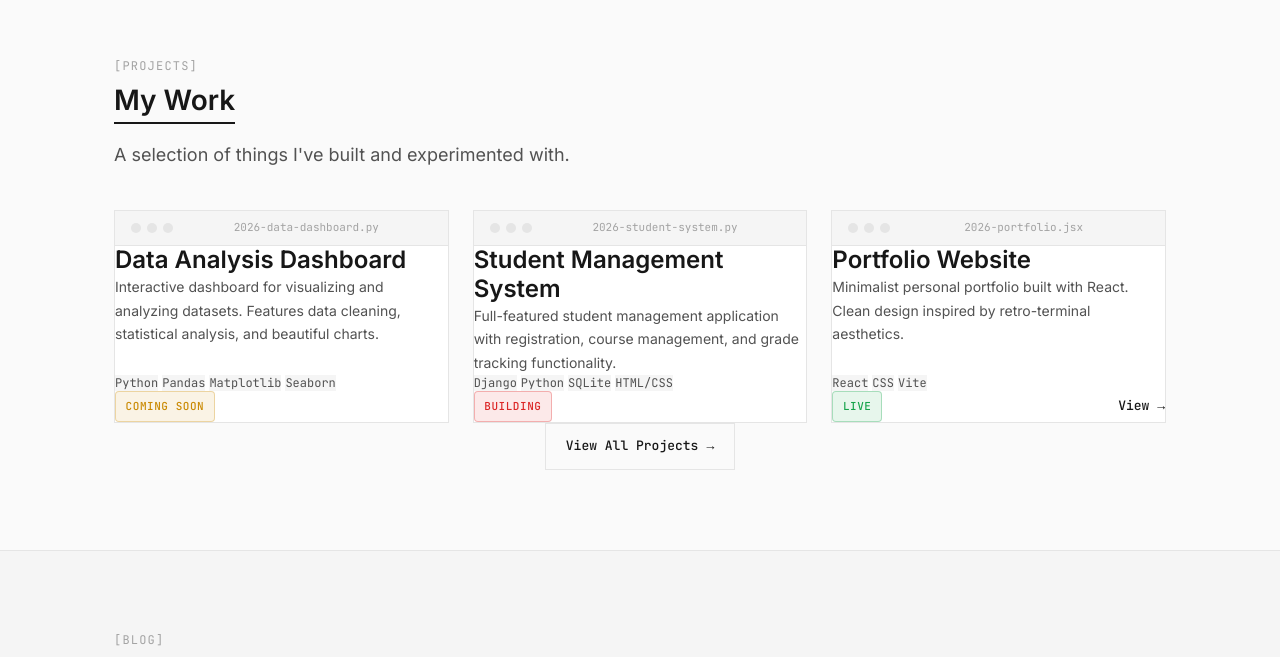
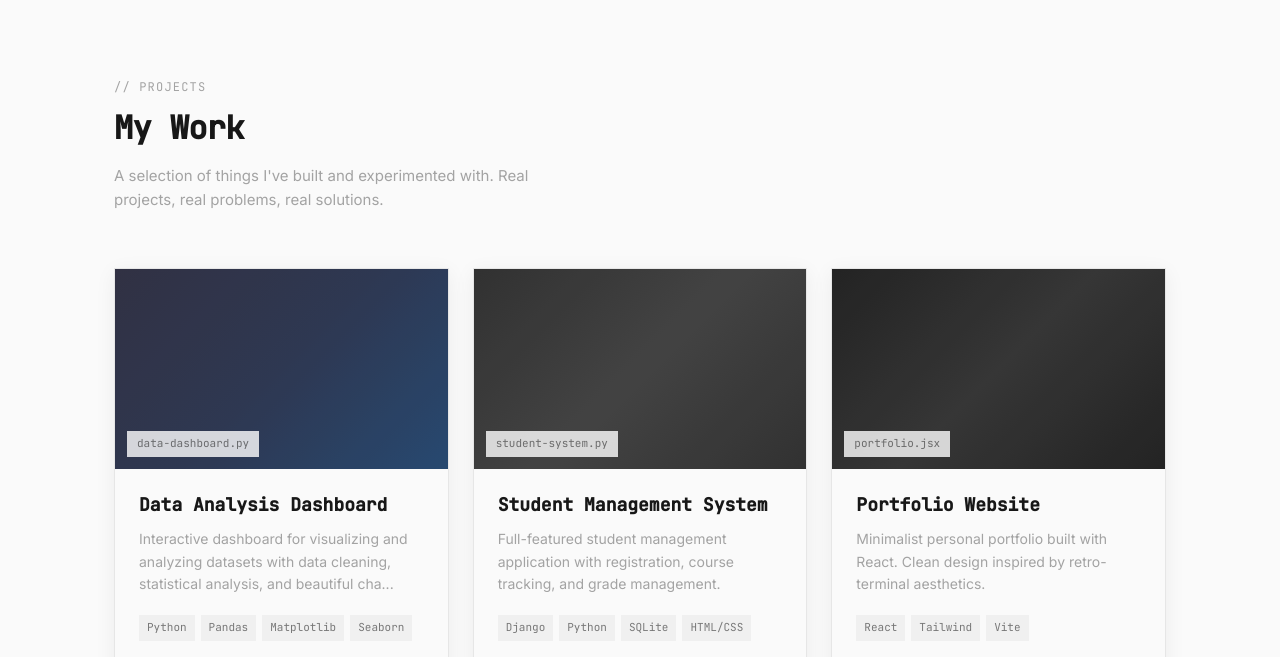
Before and after one commit to gohil-gaurav/Porfolio, a React (Vite) app: page / in a window 1280 px wide. Shown: the part 823-1480 px from the top of the page. Built offline with nearby package versions, Linux system fonts and the light colour scheme.

Commit message:
Upadte the project section

```diff
--- a/src/components/Hero.jsx
+++ b/src/components/Hero.jsx
@@ -159,7 +159,7 @@ const Hero = () => {
                   padding: '12px 24px',
                   background: isDark ? '#ffffff' : '#171717',
                   color: isDark ? '#171717' : '#ffffff',
-                  borderRadius: '4px',
+                  borderRadius: '0',
                   textDecoration: 'none',
                   display: 'inline-flex',
                   alignItems: 'center',
@@ -184,7 +184,7 @@ const Hero = () => {
                   background: 'transparent',
                   color: 'var(--color-text)',
                   border: `1px solid ${isDark ? 'rgba(255,255,255,0.2)' : 'rgba(0,0,0,0.2)'}`,
-                  borderRadius: '4px',
+                  borderRadius: '0',
                   textDecoration: 'none',
                   display: 'inline-flex',
                   alignItems: 'center',
@@ -238,7 +238,7 @@ const Hero = () => {
               style={{
                 background: terminal.bg,
                 border: `1px solid ${terminal.border}`,
-                borderRadius: '4px',
+                borderRadius: '0',
                 boxShadow: terminal.shadow,
                 overflow: 'hidden',
                 width: '380px',
--- a/src/components/ProjectCard.jsx
+++ b/src/components/ProjectCard.jsx
@@ -1,28 +1,32 @@
 /**
  * ProjectCard Component
- * Individual project card with browser window styling and animations
+ * Premium project card with image, clean layout, and minimal styling
  */
 
 import { motion } from 'framer-motion';
 
-// Status configuration - maps status to display text
+// Status configuration with muted colors
 const STATUS_CONFIG = {
-  'coming-soon': { label: 'Coming Soon', type: 'pending' },
-  'building': { label: 'Building', type: 'progress' },
-  'live': { label: 'Live', type: 'success' }
+  'coming-soon': { label: 'Coming Soon', color: '#f97316', bg: 'rgba(249, 115, 22, 0.1)' },
+  'building': { label: 'Building', color: '#ef4444', bg: 'rgba(239, 68, 68, 0.1)' },
+  'live': { label: 'Live', color: '#4ade80', bg: 'rgba(74, 222, 128, 0.1)' }
 };
 
-const ProjectCard = ({ project, index }) => {
-  const { filename, title, description, techStack, link, status } = project;
+// Placeholder image patterns for projects (gradient backgrounds)
+const PROJECT_IMAGES = {
+  1: 'linear-gradient(135deg, #1a1a2e 0%, #16213e 50%, #0f3460 100%)',
+  2: 'linear-gradient(135deg, #1a1a1a 0%, #2d2d2d 50%, #1a1a1a 100%)',
+  3: 'linear-gradient(135deg, #0a0a0a 0%, #1f1f1f 50%, #0a0a0a 100%)'
+};
+
+const ProjectCard = ({ project, index, isDark, monoFont }) => {
+  const { id, filename, title, description, techStack, link, status } = project;
 
   const statusConfig = STATUS_CONFIG[status] || STATUS_CONFIG['coming-soon'];
   const isClickable = status === 'live';
 
   const cardVariants = {
-    hidden: {
-      opacity: 0,
-      y: 30
-    },
+    hidden: { opacity: 0, y: 30 },
     visible: {
       opacity: 1,
       y: 0,
@@ -36,52 +40,122 @@ const ProjectCard = ({ project, index }) => {
 
   return (
     <motion.article
-      className="card flex flex-col"
-      style={{ background: 'var(--color-surface)' }}
       variants={cardVariants}
       initial="hidden"
       whileInView="visible"
       viewport={{ once: true, margin: '-50px' }}
       whileHover={{
-        y: -8,
-        transition: { duration: 0.2 }
+        y: -6,
+        transition: { duration: 0.25, ease: 'easeOut' }
+      }}
+      style={{
+        background: isDark ? '#111111' : '#fafafa',
+        border: `1px solid ${isDark ? 'rgba(255,255,255,0.06)' : 'rgba(0,0,0,0.08)'}`,
+        borderRadius: '0',
+        overflow: 'hidden',
+        display: 'flex',
+        flexDirection: 'column',
+        boxShadow: isDark
+          ? '0 4px 20px rgba(0,0,0,0.3)'
+          : '0 4px 20px rgba(0,0,0,0.06)',
+        transition: 'box-shadow 0.3s ease'
       }}
     >
-      {/* Window Header */}
-      <div className="window-header">
-        <div className="window-dots">
-          <span className="window-dot"></span>
-          <span className="window-dot"></span>
-          <span className="window-dot"></span>
+      {/* Project Image / Preview Area */}
+      <div
+        style={{
+          height: '200px',
+          background: PROJECT_IMAGES[id] || PROJECT_IMAGES[1],
+          position: 'relative',
+          overflow: 'hidden'
+        }}
+      >
+        {/* Dark overlay for consistency */}
+        <div
+          style={{
+            position: 'absolute',
+            inset: 0,
+            background: isDark
+              ? 'rgba(0,0,0,0.3)'
+              : 'rgba(255,255,255,0.1)',
+            transition: 'background 0.3s ease'
+          }}
+        />
+
+        {/* Terminal-style filename badge */}
+        <div
+          style={{
+            position: 'absolute',
+            bottom: '12px',
+            left: '12px',
+            fontFamily: monoFont,
+            fontSize: '11px',
+            color: isDark ? 'rgba(255,255,255,0.6)' : 'rgba(0,0,0,0.5)',
+            background: isDark ? 'rgba(0,0,0,0.6)' : 'rgba(255,255,255,0.8)',
+            padding: '4px 10px',
+            borderRadius: '0',
+            backdropFilter: 'blur(8px)'
+          }}
+        >
+          {filename}
         </div>
-        <span className="window-filename">{filename}</span>
       </div>
 
       {/* Card Content */}
-      <div className="p-6 flex-1 flex flex-col">
+      <div
+        style={{
+          padding: '24px',
+          flex: 1,
+          display: 'flex',
+          flexDirection: 'column'
+        }}
+      >
+        {/* Title */}
         <h3
-          className="text-xl font-semibold mb-2"
-          style={{ color: 'var(--color-text)' }}
+          style={{
+            fontFamily: monoFont,
+            fontSize: '18px',
+            fontWeight: 600,
+            color: 'var(--color-text)',
+            marginBottom: '12px',
+            lineHeight: 1.3
+          }}
         >
           {title}
         </h3>
+
+        {/* Description - kept short */}
         <p
-          className="text-sm leading-relaxed mb-6 flex-1"
-          style={{ color: 'var(--color-text-secondary)' }}
+          style={{
+            fontSize: '14px',
+            lineHeight: 1.6,
+            color: 'var(--color-text-muted)',
+            marginBottom: '20px',
+            flex: 1
+          }}
         >
-          {description}
+          {description.length > 120 ? description.slice(0, 120) + '...' : description}
         </p>
 
         {/* Tech Stack */}
-        <div className="flex flex-wrap gap-1 mb-6">
-          {techStack.map((tech, index) => (
+        <div
+          style={{
+            display: 'flex',
+            flexWrap: 'wrap',
+            gap: '6px',
+            marginBottom: '20px'
+          }}
+        >
+          {techStack.map((tech, i) => (
             <span
-              key={index}
-              className="font-mono text-xs px-2 py-1"
+              key={i}
               style={{
-                background: 'var(--color-bg-alt)',
-                border: '1px solid var(--color-border-light)',
-                color: 'var(--color-text-secondary)'
+                fontFamily: monoFont,
+                fontSize: '11px',
+                color: isDark ? 'rgba(255,255,255,0.5)' : 'rgba(0,0,0,0.5)',
+                background: isDark ? 'rgba(255,255,255,0.05)' : 'rgba(0,0,0,0.04)',
+                padding: '4px 8px',
+                borderRadius: '0'
               }}
             >
               {tech}
@@ -89,28 +163,52 @@ const ProjectCard = ({ project, index }) => {
           ))}
         </div>
 
-        {/* Status Badge & Link */}
+        {/* Footer: Status Badge & CTA */}
         <div
-          className="mt-auto pt-4 flex items-center justify-between gap-4"
-          style={{ borderTop: '1px solid var(--color-border-light)' }}
+          style={{
+            display: 'flex',
+            alignItems: 'center',
+            justifyContent: 'space-between',
+            paddingTop: '16px',
+            borderTop: `1px solid ${isDark ? 'rgba(255,255,255,0.06)' : 'rgba(0,0,0,0.06)'}`
+          }}
         >
+          {/* Status Badge */}
           <span
-            className="status-badge"
-            data-status={statusConfig.type}
+            style={{
+              fontFamily: monoFont,
+              fontSize: '10px',
+              fontWeight: 500,
+              textTransform: 'uppercase',
+              letterSpacing: '0.05em',
+              color: statusConfig.color,
+              background: statusConfig.bg,
+              padding: '5px 10px',
+              borderRadius: '0'
+            }}
           >
             {statusConfig.label}
           </span>
 
+          {/* View Link */}
           {isClickable && (
             <motion.a
               href={link}
-              className="btn-link font-medium text-sm"
-              style={{ color: 'var(--color-text)' }}
               target="_blank"
               rel="noopener noreferrer"
-              whileHover={{ x: 4 }}
+              whileHover={{ x: 3 }}
+              style={{
+                fontFamily: monoFont,
+                fontSize: '12px',
+                color: 'var(--color-text-secondary)',
+                textDecoration: 'none',
+                display: 'flex',
+                alignItems: 'center',
+                gap: '4px',
+                transition: 'color 0.2s ease'
+              }}
             >
-              View <span className="inline-block transition-transform duration-100 group-hover:translate-x-1">→</span>
+              View <span>→</span>
             </motion.a>
           )}
         </div>
--- a/src/components/Projects.jsx
+++ b/src/components/Projects.jsx
@@ -1,64 +1,108 @@
 /**
  * Projects Component
- * Project cards section with browser window styling and animations
+ * Premium project cards section with minimal, developer-focused aesthetic
  */
 
+import { useContext } from 'react';
 import { motion } from 'framer-motion';
+import { ThemeContext } from '../App';
 import { projects } from '../data/projects';
 import ProjectCard from './ProjectCard';
 
 const Projects = () => {
+  const { theme } = useContext(ThemeContext);
+  const isDark = theme === 'dark';
+  const monoFont = "'JetBrains Mono', 'SF Mono', 'Fira Code', 'Consolas', monospace";
+
   const containerVariants = {
     hidden: { opacity: 0 },
     visible: {
       opacity: 1,
-      transition: {
-        staggerChildren: 0.1
-      }
+      transition: { staggerChildren: 0.12 }
     }
   };
 
   return (
     <section
       id="projects"
-      className="section py-24"
-      style={{ background: 'var(--color-bg)' }}
+      style={{
+        background: 'var(--color-bg)',
+        padding: '100px 0'
+      }}
     >
       <div className="container">
         {/* Section Header */}
         <motion.div
-          className="section-header mb-12 text-left"
+          style={{ marginBottom: '56px' }}
           initial={{ opacity: 0, y: 20 }}
           whileInView={{ opacity: 1, y: 0 }}
           viewport={{ once: true }}
           transition={{ duration: 0.5 }}
         >
-          <span className="section-label">[Projects]</span>
-          <h2 className="section-title">My Work</h2>
           <p
-            className="text-lg max-w-[500px]"
-            style={{ color: 'var(--color-text-secondary)' }}
+            style={{
+              fontFamily: monoFont,
+              fontSize: '12px',
+              color: 'var(--color-text-muted)',
+              textTransform: 'uppercase',
+              letterSpacing: '0.1em',
+              marginBottom: '12px'
+            }}
+          >
+            // Projects
+          </p>
+          <h2
+            style={{
+              fontFamily: monoFont,
+              fontSize: '32px',
+              fontWeight: 600,
+              color: 'var(--color-text)',
+              marginBottom: '16px',
+              letterSpacing: '-0.02em'
+            }}
+          >
+            My Work
+          </h2>
+          <p
+            style={{
+              fontSize: '15px',
+              color: 'var(--color-text-muted)',
+              maxWidth: '480px',
+              lineHeight: 1.6
+            }}
           >
             A selection of things I've built and experimented with.
+            Real projects, real problems, real solutions.
           </p>
         </motion.div>
 
         {/* Projects Grid */}
         <motion.div
-          className="grid grid-cols-1 md:grid-cols-2 lg:grid-cols-3 gap-6 mb-12"
+          style={{
+            display: 'grid',
+            gridTemplateColumns: 'repeat(3, 1fr)',
+            gap: '24px',
+            marginBottom: '56px'
+          }}
           variants={containerVariants}
           initial="hidden"
           whileInView="visible"
           viewport={{ once: true, margin: '-100px' }}
         >
           {projects.map((project, index) => (
-            <ProjectCard key={project.id} project={project} index={index} />
+            <ProjectCard
+              key={project.id}
+              project={project}
+              index={index}
+              isDark={isDark}
+              monoFont={monoFont}
+            />
           ))}
         </motion.div>
 
         {/* View All Link */}
         <motion.div
-          className="text-center"
+          style={{ textAlign: 'center' }}
           initial={{ opacity: 0 }}
           whileInView={{ opacity: 1 }}
           viewport={{ once: true }}
@@ -66,8 +110,22 @@ const Projects = () => {
         >
           <motion.a
             href="#"
-            className="btn btn-secondary"
-            whileHover={{ x: 4 }}
+            whileHover={{ y: -2 }}
+            whileTap={{ scale: 0.98 }}
+            style={{
+              fontFamily: monoFont,
+              fontSize: '13px',
+              padding: '12px 28px',
+              background: 'transparent',
+              color: 'var(--color-text)',
+              border: `1px solid ${isDark ? 'rgba(255,255,255,0.15)' : 'rgba(0,0,0,0.15)'}`,
+              borderRadius: '0',
+              textDecoration: 'none',
+              display: 'inline-flex',
+              alignItems: 'center',
+              gap: '8px',
+              transition: 'all 0.2s ease'
+            }}
           >
             View All Projects
             <span>→</span>
--- a/src/data/projects.js
+++ b/src/data/projects.js
@@ -6,30 +6,33 @@
 export const projects = [
   {
     id: 1,
-    filename: '2026-data-dashboard.py',
+    filename: 'data-dashboard.py',
     title: 'Data Analysis Dashboard',
-    description: 'Interactive dashboard for visualizing and analyzing datasets. Features data cleaning, statistical analysis, and beautiful charts.',
+    description: 'Interactive dashboard for visualizing and analyzing datasets with data cleaning, statistical analysis, and beautiful charts.',
     techStack: ['Python', 'Pandas', 'Matplotlib', 'Seaborn'],
     link: '#',
-    status: 'coming-soon' // Options: 'coming-soon' | 'building' | 'live'
+    status: 'coming-soon', // Options: 'coming-soon' | 'building' | 'live'
+    image: null // Add image URL when available
   },
   {
     id: 2,
-    filename: '2026-student-system.py',
+    filename: 'student-system.py',
     title: 'Student Management System',
-    description: 'Full-featured student management application with registration, course management, and grade tracking functionality.',
+    description: 'Full-featured student management application with registration, course tracking, and grade management.',
     techStack: ['Django', 'Python', 'SQLite', 'HTML/CSS'],
     link: '#',
-    status: 'building'
+    status: 'building',
+    image: null
   },
   {
     id: 3,
-    filename: '2026-portfolio.jsx',
+    filename: 'portfolio.jsx',
     title: 'Portfolio Website',
     description: 'Minimalist personal portfolio built with React. Clean design inspired by retro-terminal aesthetics.',
-    techStack: ['React', 'CSS', 'Vite'],
+    techStack: ['React', 'Tailwind', 'Vite'],
     link: 'https://github.com/yourusername/portfolio',
-    status: 'live'
+    status: 'live',
+    image: null
   }
 ];
 
```
